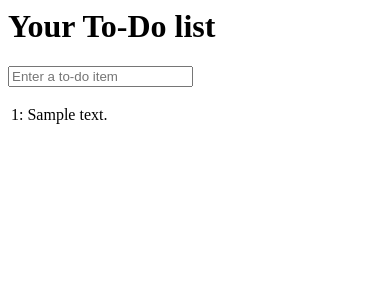
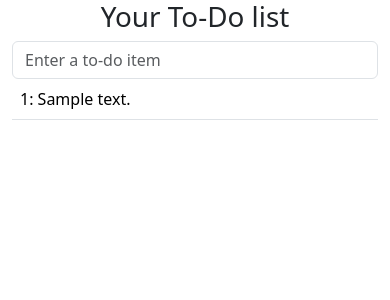
Before and after one commit to cfever/TSDT, a Django app: page /lists/1/ in a window 390 px wide. Shown: the top 300 px of the page. Run offline with Django 4.2, Linux system fonts and the light colour scheme; tables that the repository leaves empty hold one stand-in row (values such as "Sample post"); some libraries are stand-ins or nearby versions.

Commit message:
message 22: use Bootstrap to improve layout

```diff
--- a/functional_tests/tests.py
+++ b/functional_tests/tests.py
@@ -2,12 +2,12 @@ from selenium import webdriver
 from selenium.webdriver.common.keys import Keys
 import time
 from selenium.webdriver.common.by import By
-from django.test import LiveServerTestCase
+from django.contrib.staticfiles.testing import StaticLiveServerTestCase
 from selenium.common.exceptions import WebDriverException
 
 MAX_WAIT = 10
 
-class NewVisitorTest(LiveServerTestCase):
+class NewVisitorTest(StaticLiveServerTestCase):
 
     def setUp(self):
         self.browser = webdriver.Chrome()
--- a/lists/templates/base.html
+++ b/lists/templates/base.html
@@ -1,15 +1,37 @@
-<html>
+<!DOCTYPE html>
+<html lang="en">
+
     <head>
+        <meta charset="utf-8">
+        <meta http-equiv="X-UA-Compatible" content="IE=edge">
+        <meta name="viewport" content="width=device-width, initial-scale=1">
         <title>To-Do lists</title>
+        <link href="/static/bootstrap/css/bootstrap.min.css" rel="stylesheet">
     </head>
 
     <body>
+        <div class="container">
+            <div class="row">
+                <div class="col-md-6 offset-md-3 jumbotron">
+                    <div class="text-center">
                         <h1>{% block header_text %}{% endblock %}</h1>
                         <form method="POST" action="{% block form_action %}{% endblock %}">
-            <input name="item_text" id="id_new_item" placeholder="Enter a to-do item" />
+                            <input name="item_text" id="id_new_item"
+                                   class="form-control input-lg"
+                                   placeholder="Enter a to-do item" />
                             {% csrf_token %}
                         </form>
+                    </div>
+                </div>
+            </div>
+
+            <div class="row">
+                <div class="col-md-6 offset-md-3">
                     {% block table %}
                     {% endblock %}
+                </div>
+            </div>
+
+        </div>
     </body>
 </html>
--- a/lists/templates/list.html
+++ b/lists/templates/list.html
@@ -5,7 +5,7 @@
 {% block form_action %}/lists/{{ list.id }}/add_item{% endblock %}
 
 {% block table %}
-    <table id="id_list_table">
+    <table id="id_list_table" class="table">
         {% for item in list.item_set.all %}
             <tr><td>{{ forloop.counter }}: {{ item.text }}</td></tr>
         {% endfor %}
--- a/notes/settings.py
+++ b/notes/settings.py
@@ -110,7 +110,7 @@ USE_TZ = True
 # Static files (CSS, JavaScript, Images)
 # https://docs.djangoproject.com/en/4.2/howto/static-files/
 
-STATIC_URL = "static/"
+STATIC_URL = "/static/"
 
 # Default primary key field type
 # https://docs.djangoproject.com/en/4.2/ref/settings/#default-auto-field
```
Lines whose indentation alone changed are shown as unchanged.
